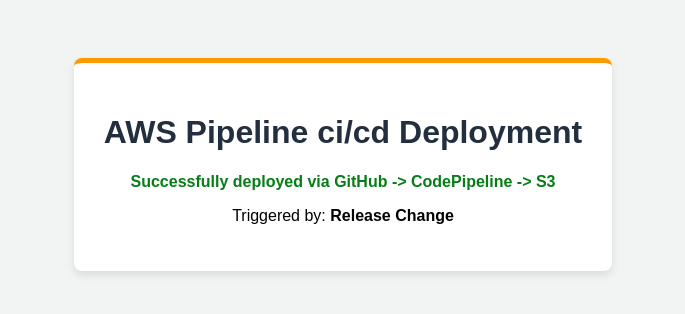
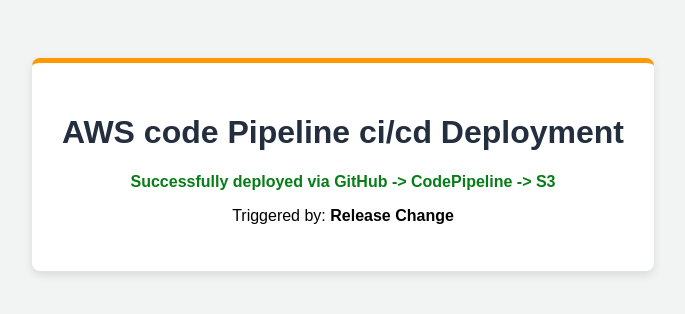
Before and after one commit to shivaprasad0356/review-ci-cd, a plain HTML site: page index.html in a window 1280 px wide. Shown: the whole page, without its empty margins (297-982 px from the left). Drawn offline with Linux system fonts and the light colour scheme.

Commit message:
Update index.html

```diff
--- a/index.html
+++ b/index.html
@@ -11,7 +11,7 @@
 </head>
 <body>
     <div class="card">
-        <h1>AWS Pipeline ci/cd Deployment</h1>
+        <h1>AWS code Pipeline ci/cd Deployment</h1>
         <p class="status"> Successfully deployed via GitHub -> CodePipeline -> S3</p>
         <p>Triggered by: <strong>Release Change</strong></p>
     </div>
```
